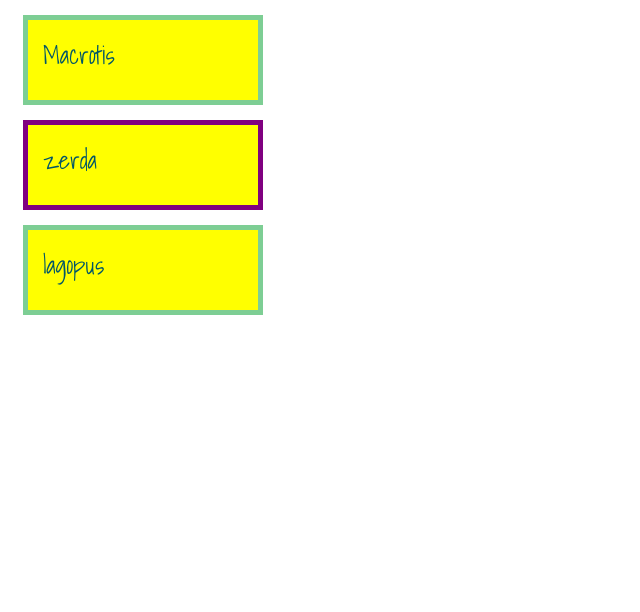
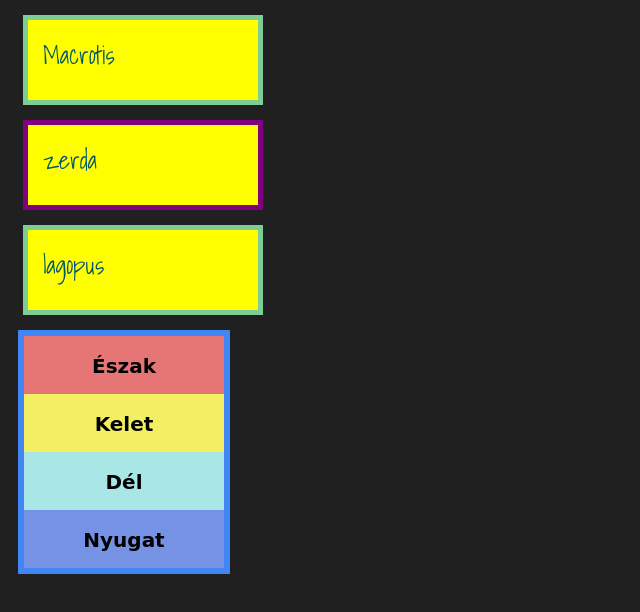
Before and after one commit to Meridian74/first-html-exercise, a plain HTML site: page index.html in a window 1280 px wide. Shown: the whole page, without its empty margins (0-640 px from the left). Drawn offline with nearby package versions, Linux system fonts and the light colour scheme.

Commit message:
second task has been prepared

```diff
--- a/index.html
+++ b/index.html
@@ -12,10 +12,21 @@
 
 <body>
    <!-- partial:index.partial.html -->
-   <p id="fox-1">velox</p>
-   <p id="fox-2">zerda</p>
-   <p id="fox-3">lagopus</p>
+   <p class="first-task" id="fox-1">velox</p>
+   <p class="first-task" id="fox-2">zerda</p>
+   <p class="first-task" id="fox-3">lagopus</p>
    <!-- partial -->
+
+
+   <!-- second task's code-->
+   <main>
+      <p class="north centered bold-text">Észak</p>
+      <p class="east centered bold-text">Kelet</p>
+      <p class="south centered bold-text">Dél</p>
+      <p class="west centered bold-text">Nyugat</p>
+    </main>
+    <!-- end of second task's code -->
+
 
    <script src="https://ajax.googleapis.com/ajax/libs/jquery/3.3.1/jquery.min.js"></script>
    <script src=".\scripts.js"></script>
--- a/scripts.js
+++ b/scripts.js
@@ -1,3 +1,3 @@
 $("#fox-1").text("Macrotis");
 $("#fox-2").css("border-color", "purple");
-$("p").css("background", "yellow");
+$("p.first-task").css("background", "yellow");
--- a/style.css
+++ b/style.css
@@ -1,4 +1,4 @@
-p {
+p.first-task {
    color: #015668;
    background: #0D91A1;
    width: 200px;
@@ -11,3 +11,39 @@ p {
    font-size: 25px;
    font-family: 'Shadows Into Light', cursive;
 }
+
+/*second task's code */
+html {
+   background:#202020;
+ }
+ main {
+   border: 6px solid #4285f4;
+   width: 200px;
+   margin: 10px;
+   padding: 0px;
+ }
+ p {
+   height: 40px;
+   margin: 0;
+   padding: 18px 0 0 0;
+   font-family: 'Lobster Two', cursive;
+   font-size: 20px;
+ }
+ .north {
+   background: #E67676;
+ }
+ .east {
+   background: #F2F062;
+ }
+ .south {
+   background: #A9E6E6;
+ }
+ .west {
+   background: #7692E4;
+ }
+ .centered {
+   text-align: center;
+ }
+ .bold-text {
+   font-weight: bold;
+ }
```
